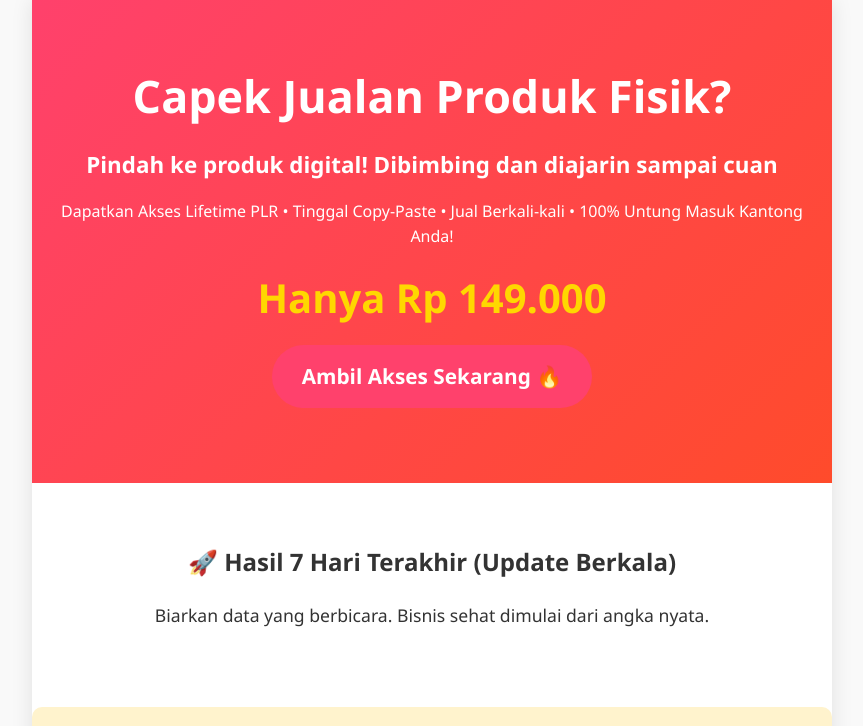
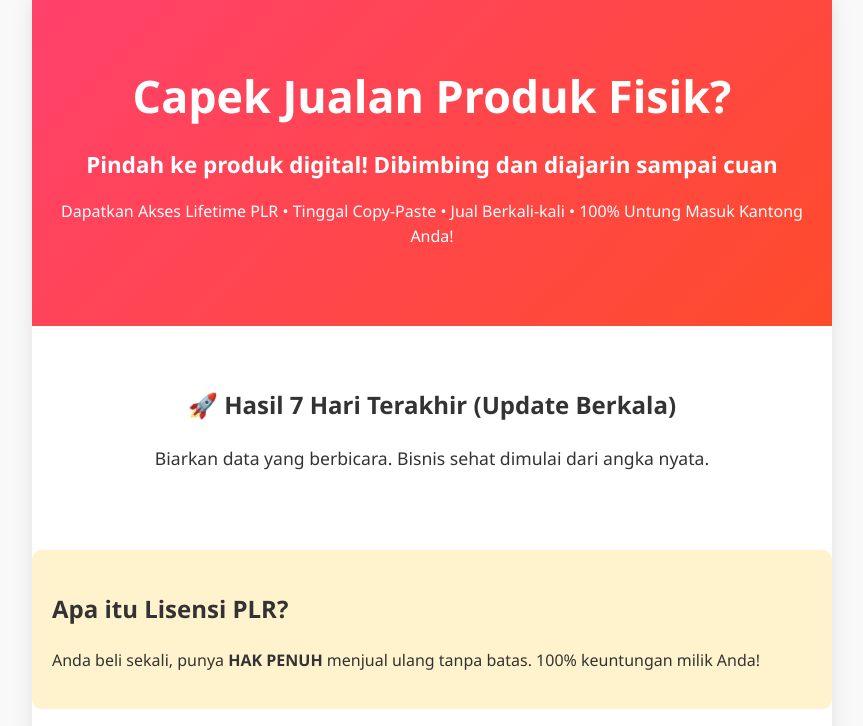
Before and after one commit to rohl1yadi-hue/cuandarirumah, a plain HTML site: page index.html in a window 1280 px wide. Shown: the top 726 px of the page, without its empty margins (208-1071 px from the left). Drawn offline with Linux system fonts and the light colour scheme.

Commit message:
Update index.html
jual pd

```diff
--- a/index.html
+++ b/index.html
@@ -29,8 +29,7 @@
       <h1>Capek Jualan Produk Fisik?</h1>
       <p class="hero-subtitle"><strong>Pindah ke produk digital! Dibimbing dan diajarin sampai cuan</strong></p>
       <p>Dapatkan Akses Lifetime PLR • Tinggal Copy-Paste • Jual Berkali-kali • 100% Untung Masuk Kantong Anda!</p>
-      <div class="price">Hanya Rp 149.000</div>
-      <a href="#order" class="btn">Ambil Akses Sekarang 🔥</a>
+
     </header>
 
     <section>
```
